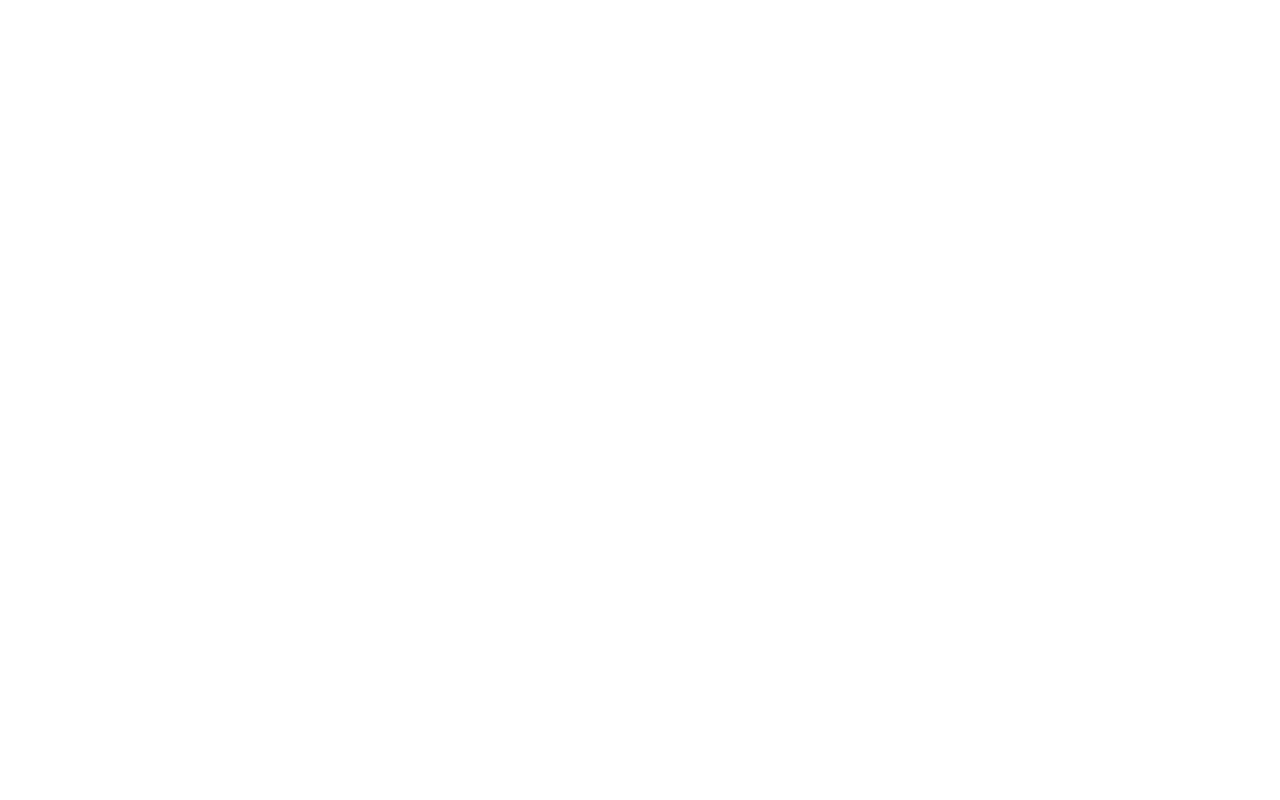
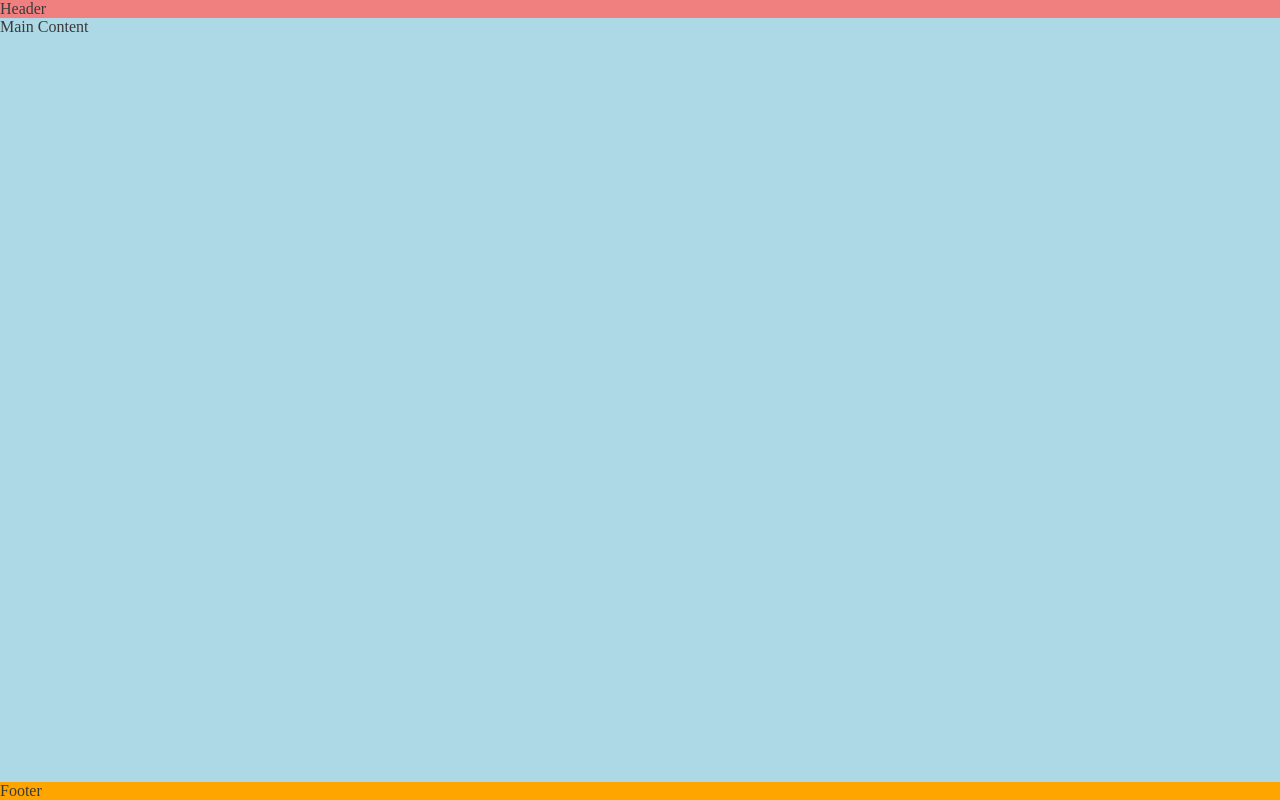
Before and after one commit to Sasha-create/ci-challenge1, a plain HTML site: page index.html in a window 1280 px wide. Drawn offline with Linux system fonts and the light colour scheme.

Commit message:
add styles for body, header, main and footer

```diff
--- /dev/null
+++ b/assets/css/style.css
@@ -0,0 +1,32 @@
+/* Asterisk wildcard selector to override default styles added by the browser */
+* {
+    padding: 0;
+    margin: 0;
+    box-sizing: border-box;
+}
+
+/* General styles */
+body {
+    min-height: 100vh;
+    display: flex;
+    flex-direction: column;
+    /* Generic project styles */
+    color: #3a3a3a;
+}
+
+/* Header */
+header {
+    background-color: lightcoral;
+}
+
+/* Main content */
+main {
+    background-color: lightblue;
+    /* Make main element take up any surplus space to push footer down */
+    flex: 1 0 auto;
+}
+
+/* Footer */
+footer {
+    background-color: orange;
+}
--- a/index.html
+++ b/index.html
@@ -12,8 +12,17 @@
   <link rel="apple-touch-icon" sizes="180x180" href="assets/favicon/apple-touch-icon.png">
   <link rel="icon" type="image/png" sizes="32x32" href="assets/favicon/favicon-32x32.png">
   <link rel="icon" type="image/png" sizes="16x16" href="assets/favicon/favicon-16x16.png">
+  <!--Stylesheet-->
+   <link rel="stylesheet" href="assets/css/style.css">
 </head>
 <body>
+    <!--The <header> element represents a container for introductory content-->
+   <header>Header</header>
 
+   <!--The <main> tag specifies the main content of a document.-->
+   <main>Main Content</main>
+
+   <!--The <footer> tag defines a footer for a document or section-->
+   <footer>Footer</footer>
 </body>
 </html>
```
